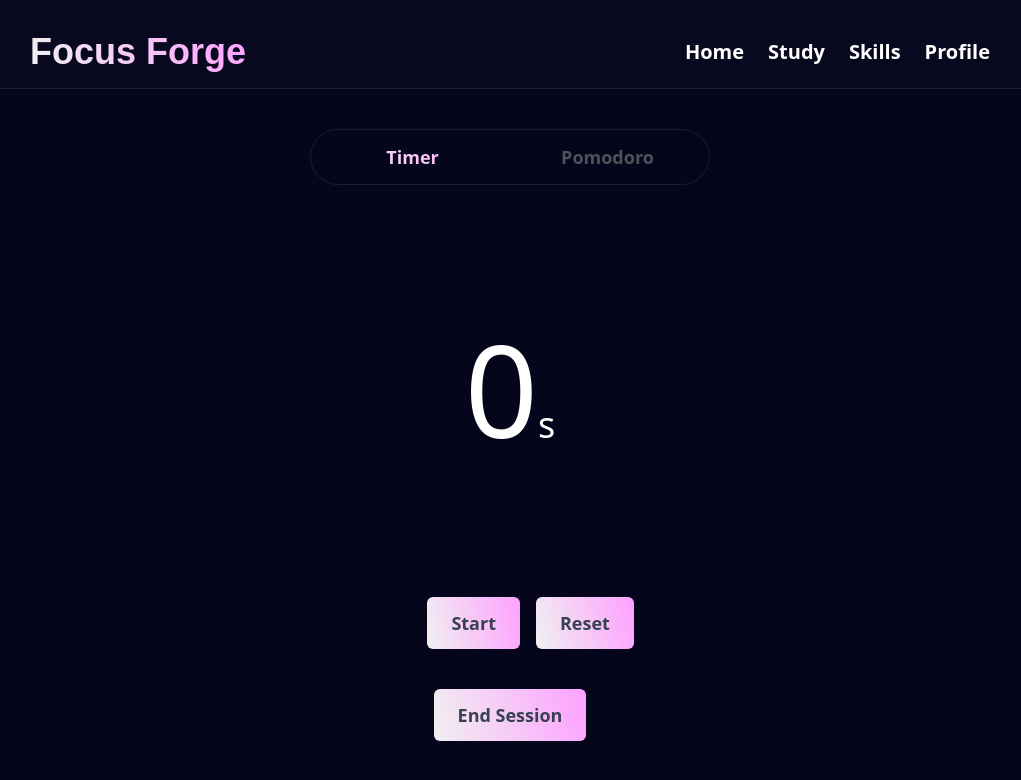
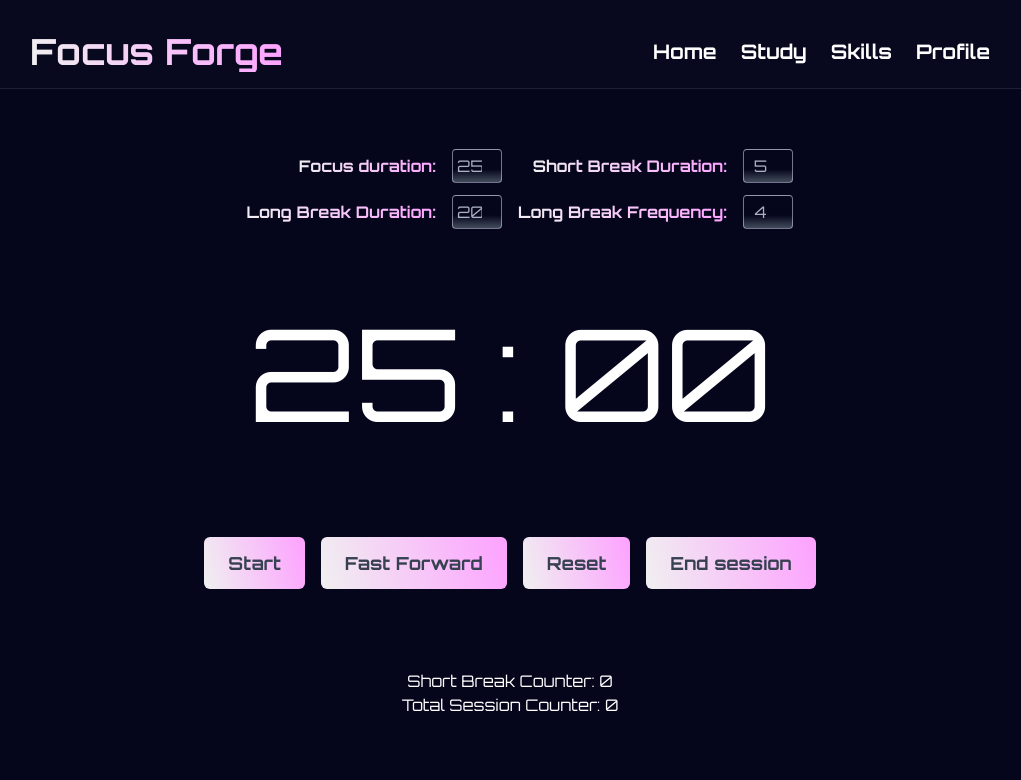
Before and after one commit to jakekressley/Focus-Forge, a Next.js app: page /study in a window 1280 px wide. Shown: the top 780 px of the page, without its empty margins (130-1151 px from the left). Built offline with nearby package versions, Linux system fonts and the light colour scheme; no server answers.

Commit message:
reupdated study tree and failed to get orbitron font

```diff
--- a/app/globals.css
+++ b/app/globals.css
@@ -7,6 +7,12 @@
     --primary-color: #05051c;
     --secondary-color: #e2e8ffbf;
 }
+
+@layer base {
+    html {
+      font-family: "Orbitron",
+    }
+  }
 
 .--input-group {
     display: flex;
@@ -32,7 +38,7 @@
     background-color: #f334ff;
     background-image: linear-gradient(255deg, #fda1ff 0%, #f0f0f0 100%);
 
-    font-family: 'Orbitron', sans-serif;
+    font-family: 'Orbitron',;
 }
 
 .font-orbitron {
--- a/app/layout.tsx
+++ b/app/layout.tsx
@@ -1,12 +1,16 @@
 import type { Metadata } from 'next'
-import { Inter, Orbitron } from 'next/font/google'
+import { Orbitron } from 'next/font/google'
 import './globals.css'
 import Link from 'next/link'
 import { getServerSession } from 'next-auth'
 import SessionProvider from '@/components/SessionProvider'
 import NavMenu from '@/components/NavMenu'
 
-const inter = Inter({ subsets: ['latin'] })
+const orbitron = Orbitron({
+  subsets: ['latin'],
+  display: 'swap',
+  variable: '--font-orbitron',
+})
 
 export const metadata: Metadata = {
   title: 'Focus Forge',
@@ -21,11 +25,11 @@ export default async function RootLayout({
   const session = await getServerSession();
 
   return (
-    <html lang="en">
+    <html lang="en" className={`${orbitron.variable}`}>
       <head>
         <title>Focus Forge</title>
       </head>
-      <body>
+      <body className="font-orbitron">
         <SessionProvider session={session}>
           <main className="bg-nightblue text-white h-screen">
             <NavMenu />
--- a/app/page.tsx
+++ b/app/page.tsx
@@ -13,7 +13,7 @@ export default async function Home() {
   const green = 'text-green-500'
   const blue = 'text-blue-500'
   const copper = 'text-yellow-500'
-  const silver = 'text-gray-500'
+  const silver = 'text-gray-300'
   const gold = 'text-yellow-300'
   const xp = 12;
 /*
@@ -35,6 +35,16 @@ export default async function Home() {
         <h3>Your Rank:
           { xp < 60 ? <span className={red}>Red</span> : (xp < 300) ? <span className={pink}>Pink</span> : (xp < 600) ? <span className={green}>Green</span> : (xp < 1200) ? <span className={blue}>Blue</span> : (xp < 1800) ? <span className={copper}>Copper</span> : (xp < 3000) ? <span className={silver}>Silver</span> : <span className={gold}>Gold</span>}
         </h3>
+        <h3 className="text-xl">Ranks:</h3>
+        <p>
+          <span className={red}>Red</span> -&gt;
+          <span className={pink}>Pink</span> -&gt;
+          <span className={green}>Green</span> -&gt;
+          <span className={blue}>Blue</span> -&gt;
+          <span className={copper}>Copper</span> -&gt;
+          <span className={silver}>Silver</span> -&gt;
+          <span className={gold}>Gold</span>
+        </p>
       </div>
     </>
   )
--- a/app/study/page.tsx
+++ b/app/study/page.tsx
@@ -1,39 +1,203 @@
+// timer option with a pomodoro that accepts children for how long they want it to be
 "use client"
-import React, { SyntheticEvent } from 'react'
-import Timer from '@/components/timer/Timer'
-import PomodoroTimer from '@/components/timer/PomodoroTimer'
-import { Tab } from '@headlessui/react'
-import { useEffect } from 'react'
-import prisma from '@/lib/prisma'
-import { ClassNames } from '@emotion/react'
+import { useState, useEffect } from 'react'
+import { PomodoroTypes } from '@/types'
+import React from 'react';
+import connectToDatabase from "../../mongo";
+import { ObjectId } from "mongodb";
+import prisma from '@/lib/prisma';
+import { useRouter } from 'next/router';
+import TimerButton from '../../components/timer/TimerButton';
 
-const Study = () => {
-  const styles = '--tab cursor-pointer w-1/2 rounded-lg py-2.5 font-medium leading-5 text-center text-lg --tab-hover text-lightgray fw-bold'
-  const selected = 'bg-gray-800 opacity-100 fw-bold border-b-2 border-white text-offwhite'
 
-  const [selectedTab, setSelectedTab] = React.useState('Timer')
+function PomodoroTimer() {
+    const [focusTime, setFocusTime] = React.useState(25);
+    const [minutes, setMinutes] = useState(focusTime);
+    const [shortBreakCounter, setShortBreakCounter] = useState(0);
+    const [seconds, setSeconds] = useState(0);
+    const [isActive, setIsActive] = useState(false);
+    const [isBreak, setIsBreak] = useState(false);
+    const styles = 'cursor-pointer underline'
+    const [shortBreakTime, setShortBreakTime] = React.useState(5);
+    const [longBreakTime, setLongBreakTime] = React.useState(20);
+    const [longBreakFrequency, setLongBreakFrequency] = React.useState(4);
+    const [totalSessionCounter, setTotalSessionCounter] = useState(0);
 
-  return (
-    <React.Fragment>
-      <Tab.Group as="div" className="flex flex-col items-center">
-        <Tab.List
-          as="div"
-          className="--tab-group"
-        >
-          <Tab as="div" className={selectedTab === 'Timer' ? `${styles} ${selected} --tab-selected` : `${styles}`} onClick={() => setSelectedTab('Timer')}>Timer</Tab>
-          <Tab as="div" className={selectedTab === 'Pomodoro' ? `${styles} ${selected} --tab-selected` : `${styles}`} onClick={() => setSelectedTab('Pomodoro')}>Pomodoro</Tab>
-        </Tab.List>
-        <Tab.Panels>
-          <Tab.Panel>
-            <Timer />
-          </Tab.Panel>
-          <Tab.Panel>
-            <PomodoroTimer/>
-          </Tab.Panel>
-        </Tab.Panels>
-      </Tab.Group>
-    </React.Fragment>
-  )
+    useEffect(() => {
+        let interval: NodeJS.Timeout;
+
+        if (isActive) {
+            interval = setInterval(() => {
+                if (seconds > 0) {
+                    setSeconds(seconds - 1);
+                } else if (minutes > 0) {
+                    setMinutes(minutes - 1);
+                    setSeconds(59);
+                } else {
+                    setIsActive(false);
+
+                    if (minutes === 0 && seconds === 0) {
+
+                        if (!isBreak) {
+                            let newShortBreakCounter = shortBreakCounter + 1;
+                            setShortBreakCounter(newShortBreakCounter);
+                            setTotalSessionCounter(totalSessionCounter + 1);
+                            if (newShortBreakCounter == longBreakFrequency) {
+                                console.log("condition passed")
+                                setShortBreakCounter(0);
+                                setMinutes(longBreakTime);
+                                setIsBreak(true);
+                            }
+                            else {
+                                setMinutes(shortBreakTime);
+                                setIsBreak(true);
+                                setSeconds(0);
+                            }
+                        }
+                        else {
+                            setMinutes(focusTime);
+                            setIsBreak(false);
+                            setSeconds(0);
+                        }
+                    }
+                }
+            }, 1000);
+        }
+
+        return () => clearInterval(interval);
+    }, [isActive, minutes, seconds]);
+
+    //@ts-expect-error
+    const handleFocusTimeChange = (e) => {
+      const newInput = e.target.value;
+      if (newInput === '') {
+        setFocusTime(25);
+      }
+      else {
+          setFocusTime(newInput);
+      }
+    }
+
+    //@ts-expect-error
+    const handleShortBreakChange = (e) => {
+      const newInput = e.target.value;
+      if (newInput === '') {
+        setShortBreakTime(5);
+      }
+      else {
+          setShortBreakTime(newInput);
+      }
+    }
+
+    //@ts-expect-error
+    const handleLongBreakChange = (e) => {
+      const newInput = e.target.value;
+      if (newInput === '') {
+        setLongBreakTime(20);
+      }
+      else
+          setLongBreakTime(newInput);
+    }
+
+    //@ts-expect-error
+    const handleFreqChange = (e) => {
+      const newInput = e.target.value;
+      if (newInput === '') {
+        setLongBreakFrequency(4);
+      }
+      else
+        setLongBreakFrequency(newInput);
+    }
+
+    const handleStart = () => {
+        setIsActive(true);
+    };
+
+    const handlePause = () => {
+        setIsActive(false);
+    };
+
+    const handleReset = () => {
+        setIsActive(false);
+        setMinutes(focusTime);
+        setShortBreakCounter(0);
+        setSeconds(0);
+    };
+
+    const handleForward = () => {
+        setMinutes(0);
+        setSeconds(0);
+    }
+
+    useEffect(() => {
+        handleReset();
+    }, [focusTime, shortBreakTime])
+
+
+    // make this a headlessui modal
+   const handleSessionEnd = () => {
+        console.log("Session ended");
+    }
+
+    //handleReset();
+
+    return (
+        <div className='flex flex-col items-center'>
+            <div className="mt-5 grid grid-rows-2 grid-cols-2 gap-x-4
+            gap-y-3">
+                <div className="--input-group">
+                    <label htmlFor="focus-time" className="text-md --header-name font-bold">Focus duration: </label>
+                    <input name="focus-time" type="number" min="1" defaultValue={25} id="focus-time"
+                    className="--input-gradient"
+                    onChange={handleFocusTimeChange}
+                    />
+                </div>
+
+                <div className="--input-group">
+                    <label htmlFor="short-break" className="text-md --header-name font-bold">Short Break Duration: </label>
+                    <input name="short-break" type="number" min="1" defaultValue={5} id="short-break"
+                    className="--input-gradient"
+                    onChange={handleShortBreakChange}
+                    />
+                </div>
+
+                <div className="--input-group">
+                    <label htmlFor="long-break" className="text-md --header-name font-bold">Long Break Duration: </label>
+                    <input name="long-break" type="number" min="1" defaultValue={20} id="long-break"
+                    className="--input-gradient"
+                    onChange={handleLongBreakChange}
+                    />
+                </div>
+
+                <div className="--input-group">
+                    <label htmlFor="break-freq" className="text-md --header-name font-bold">Long Break Frequency: </label>
+                    <input name="break-freq" type="number" defaultValue={4} id="break-freq"
+                    className="--input-gradient"
+                    onChange={handleFreqChange}
+                    />
+                </div>
+            </div>
+            <span className='text-9xl m-20'>{minutes} : {String(seconds).padStart(2, '0')}</span>
+            <div className='flex justify-evenly items-center w-100 gap-4 mb-20 mt-5'>
+                <div>
+                    {isActive ? (
+                        <TimerButton label="Pause" onClick={handlePause} size="large"></TimerButton>
+                        ) : (
+                            <TimerButton label="Start" onClick={handleStart} size="large"></TimerButton>
+                            )}
+                </div>
+                <TimerButton label="Fast Forward" onClick={handleForward} size="large"></TimerButton>
+                <div>
+                    <TimerButton label="Reset" onClick={handleReset} size="large"></TimerButton>
+                </div>
+                <div>
+                    <TimerButton label="End session" size="large"></TimerButton>
+                </div>
+            </div>
+            <p>Short Break Counter: {shortBreakCounter}</p>
+            <p>Total Session Counter: {totalSessionCounter}</p>
+        </div>
+    )
 }
 
-export default Study
+export default PomodoroTimer
--- a/package.json
+++ b/package.json
@@ -20,6 +20,7 @@
     "@mui/icons-material": "^5.15.3",
     "@mui/material": "^5.15.3",
     "@next-auth/prisma-adapter": "^0.4.4-canary.81",
+    "@next/font": "^14.1.0",
     "@prisma/client": "^5.8.1",
     "@reduxjs/toolkit": "^2.0.1",
     "@types/jsonwebtoken": "^9.0.5",
--- a/tailwind.config.ts
+++ b/tailwind.config.ts
@@ -10,7 +10,7 @@ const config: Config = {
     extend: {
       fontFamily: {
         'inter': ['Inter', 'sans-serif'],
-        'orbitron': ['Orbitron', 'sans-serif']
+        'orbitron': ['var(--font-orbitron)', 'sans-serif'],
       },
       colors: {
         'nightblue': '#05051c',
```
Also changed, not shown: 2 other files (tests, documents, lock files or other folders).
